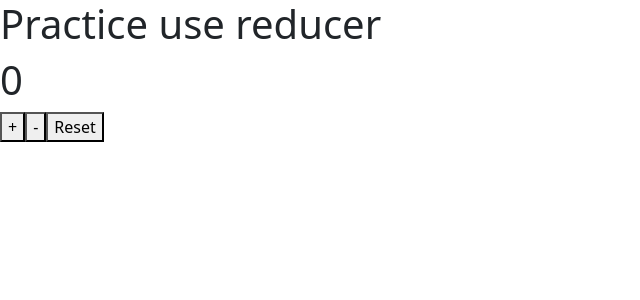
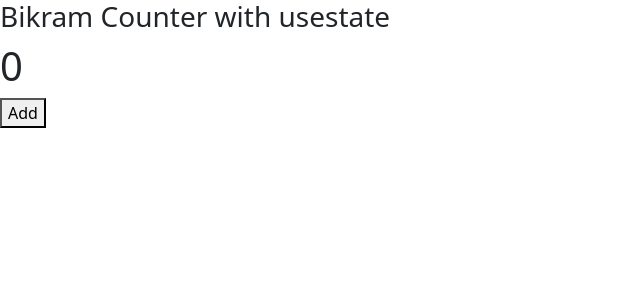
Before and after one commit to karanMalhii/useEffect-hook, a React (Vite) app: page / in a window 1280 px wide. Shown: the top 300 px of the page, without its empty margins (0-640 px from the left). Built offline with nearby package versions, Linux system fonts and the light colour scheme.

Commit message:
Biikram Counter done with use state

```diff
--- a/src/App.jsx
+++ b/src/App.jsx
@@ -10,6 +10,7 @@ import Counter from "./Components/Counter";
 import FormTwo from "./Components/FormTwo";
 import CounterTwo from "./Components/CounterTwo";
 import UseReducer from "./Components/UseReducer";
+import Bikramcounter from "./Components/Bikramcounter";
 
 function App() {
   const [count, setCount] = useState(0);
@@ -23,7 +24,8 @@ function App() {
       {/* <TestComponenet /> */}
       {/* <FormTwo/> */}
       {/* <CounterTwo/> */}
-      <UseReducer />
+      {/* <UseReducer /> */}
+      <Bikramcounter/>
     </>
   );
 }
--- /dev/null
+++ b/src/Components/Bikramcounter.jsx
@@ -0,0 +1,16 @@
+import React from 'react'
+import { useState } from 'react'
+
+export default function Bikramcounter() {
+    const [count, setcount] = useState(0);
+
+  return (
+      <div>
+
+          <h3>Bikram Counter with usestate</h3>
+          <h1>{count}</h1>
+
+      <button onClick={() => setcount(count + 1)}>Add</button>
+    </div>
+  );
+}
```
